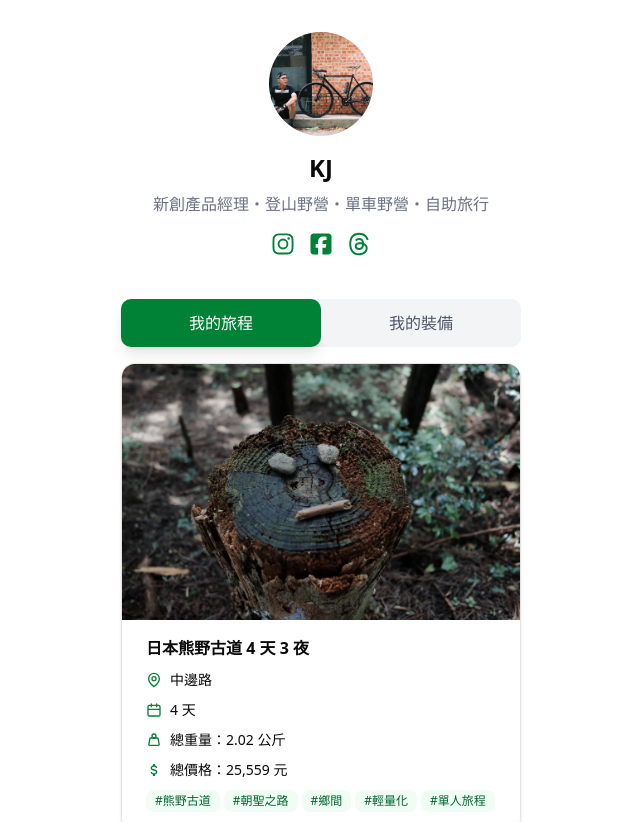
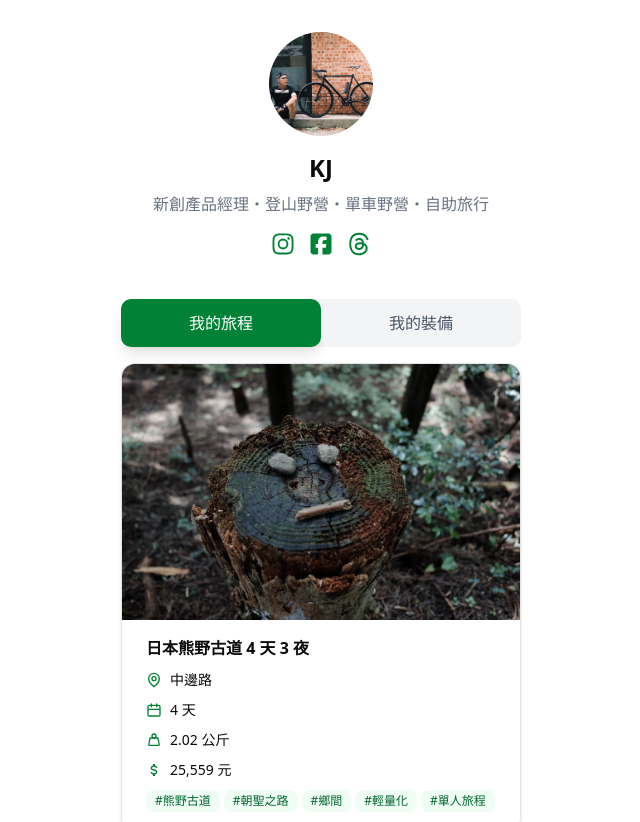
Before and after one commit to roy4222/OutShare, a Next.js app: page / in a window 1280 px wide. Shown: the top 822 px of the page, without its empty margins (319-959 px from the left). Built offline with nearby package versions, Linux system fonts and the light colour scheme.

Commit message:
feat: 調整EquimentCard、TripCard和TripDialog組件的顯示樣式，統一字體大小和單位格式以提升可讀性

```diff
--- a/components/EquimentCard.tsx
+++ b/components/EquimentCard.tsx
@@ -56,7 +56,7 @@ const EquimentCard = ({ tripTitle }: EquimentCardProps) => {
       {Object.entries(groupedEquipment).map(([category, equipmentList]) => (
         <div key={category} className="space-y-3">
           {/* 分類標題 */}
-          <h3 className="text-xl font-bold text-gray-800 border-b-2 border-green-700 pb-2 text-left">
+          <h3 className="text-lg font-bold text-gray-800 border-b-2 border-green-700 pb-2 text-left">
             {category}
           </h3>
 
@@ -118,13 +118,13 @@ const EquimentCard = ({ tripTitle }: EquimentCardProps) => {
                       {/* 重量資訊 */}
                       <div className="flex items-center gap-2">
                         <WeightIcon />
-                        <span> 重量：{equipment.weight} 克</span>
+                        <span> {equipment.weight.toLocaleString()} 公克</span>
                       </div>
 
                       {/* 價格資訊 */}
                       <div className="flex items-center gap-2">
                         <PriceIcon />
-                        <span> 價格：{equipment.price.toLocaleString()} 元</span>
+                        <span> {equipment.price.toLocaleString()} 元</span>
                       </div>
                     </div>
                     {/* 標籤區域 - 只有當裝備有標籤時才顯示 */}
--- a/components/TripCard.tsx
+++ b/components/TripCard.tsx
@@ -68,13 +68,13 @@ const TripCard = ({ trip, className }: TripCardProps) => {
         <CardDescription className="flex items-center gap-2">
           {/* 總重量資訊 */}
           <WeightIcon />
-          總重量：{totalWeight.toFixed(2)} 公斤
+          {totalWeight.toFixed(2)} 公斤
         </CardDescription>
 
         {/* 總價格資訊 */}
         <CardDescription className="flex items-center gap-2">
           <PriceIcon />
-          總價格：{totalPrice.toLocaleString()} 元
+          {totalPrice.toLocaleString()} 元
         </CardDescription>
         <CardDescription className="flex items-center gap-2">
         {/* 標籤容器 - 使用 flex-wrap 讓標籤可以換行顯示 */}
--- a/components/TripDialog.tsx
+++ b/components/TripDialog.tsx
@@ -134,7 +134,7 @@ const TripDialog = ({ trip, trigger, className }: TripDialogProps) => {
           </div>
 
           {/* 標籤區域 */}
-          <div className="flex items-center gap-2 flex-wrap">
+          <div className="space-y-2 flex items-center gap-2 flex-wrap">
             {trip.tags.map((tag, index) => (
               <Badge
                 key={index}
```
